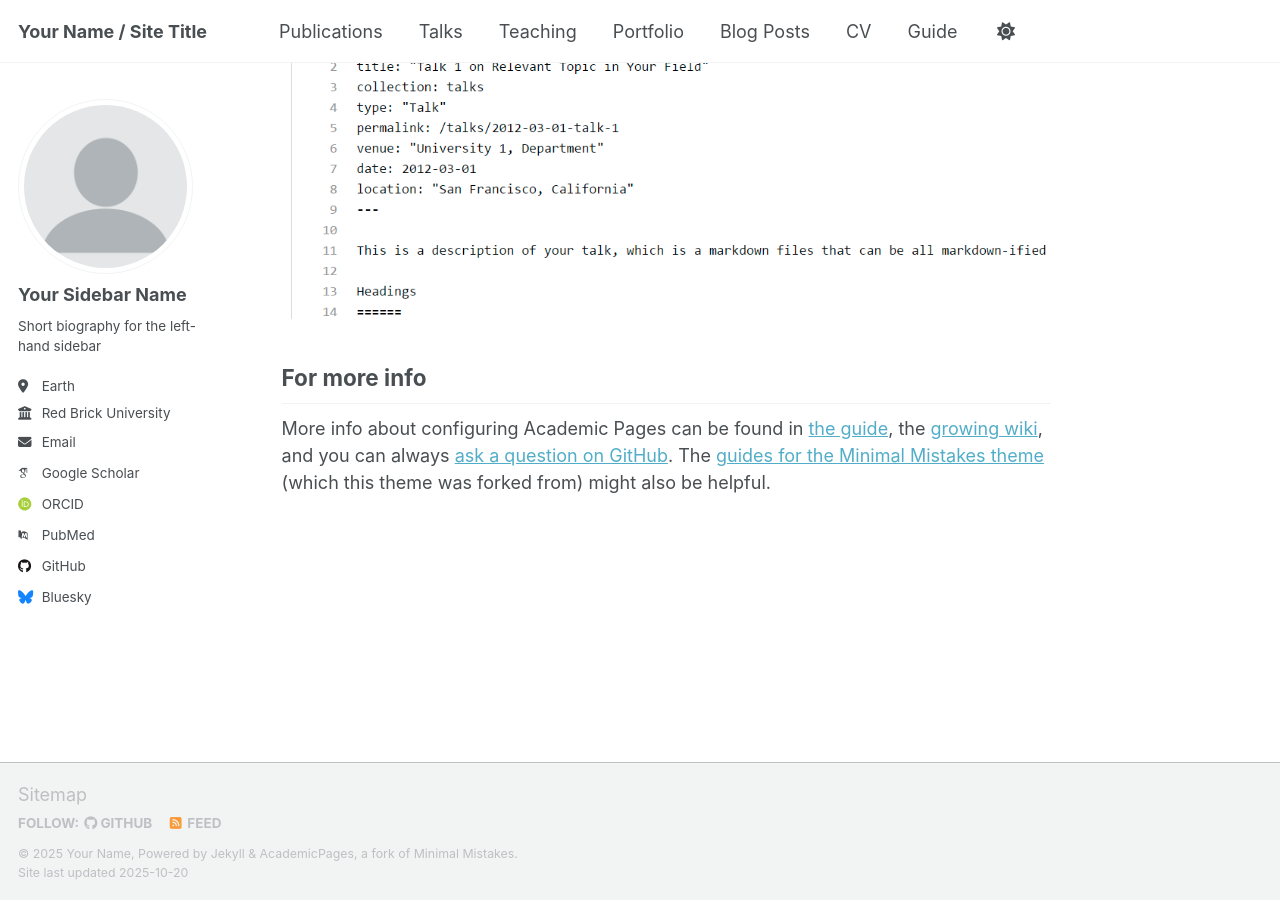
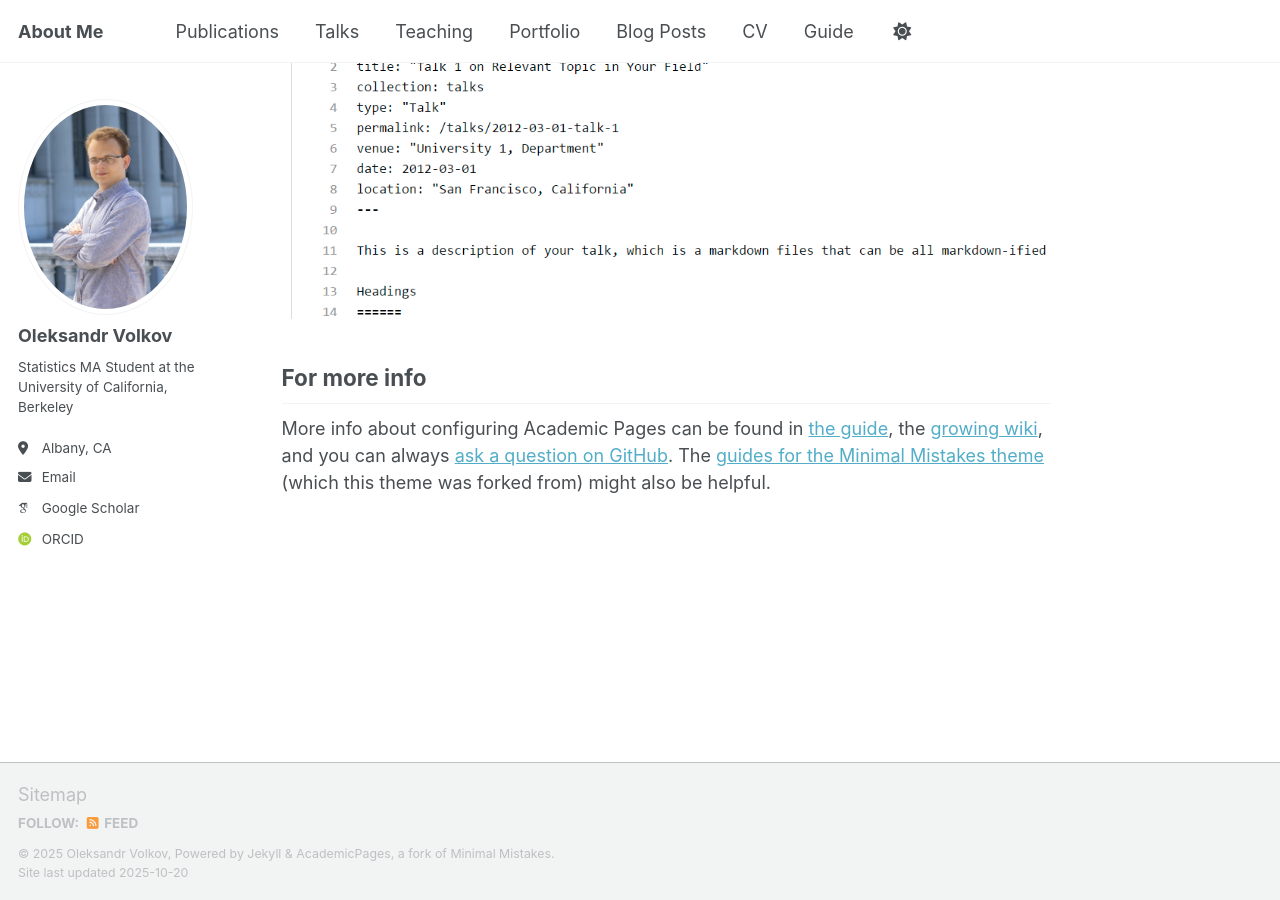
Before and after one commit to AlexVolkov0404/AlexVolkov0404.github.io, a Jekyll site: the page built from _pages/about.md, in a window 1280 px wide and 900 px high, scrolled down 2880 px. Built offline with Jekyll 4.4.1, drawn with Linux system fonts in a browser that asks for light colours; some web fonts are replaced; a script that is not in the unit is left out.

Commit message:
new version1

```diff
--- a/_config.yml
+++ b/_config.yml
@@ -9,11 +9,11 @@
 # Basic Site Settings
 locale                   : "en-US"
 site_theme               : "default" # Currently available options are "default", "air"
-title                    : "Your Name / Site Title"
+title                    : "About Me"
 title_separator          : "-"
-name                     : &name "Your Name"
+name                     : &name "Oleksandr Volkov"
 description              : &description "Your Name's academic portfolio"   # Update this with a general description of your site, this is the default if not overridden by a page
-url                      : https://academicpages.github.io # The base hostname & protocol for your site e.g. "https://[your GitHub username].github.io",
+url                      : https://AlexVolkov0404.github.io # The base hostname & protocol for your site e.g. "https://[your GitHub username].github.io",
                                                            # or if you already have some other page hosted on Github then use "https://[your GitHub username].github.io/[Your Repo Name]"
 baseurl                  : "" # the subpath of your site, e.g. "/blog"
 repository               : "academicpages/academicpages.github.io"
@@ -23,14 +23,14 @@ repository               : "academicpages/academicpages.github.io"
 #               Additional customization can be done by editing /_includes/author-profile.html
 author:
   # Biographic information
-  avatar           : "profile.png"
-  name             : "Your Sidebar Name"
+  avatar           : "Avatar.jpg"
+  name             : "Oleksandr Volkov"
   pronouns         : # example: "she/her"
-  bio              : "Short biography for the left-hand sidebar"
-  location         : "Earth"
-  employer         : "Red Brick University"
+  bio              : "Statistics MA Student at the University of California, Berkeley"
+  location         : "Albany, CA"
+  employer         : #"Red Brick University"
   uri              : # URL
-  email            : "none@example.org"
+  email            : "oleksandr_volkov@berkeley.edu"
 
   # Academic websites
   academia         : # URL
@@ -40,7 +40,7 @@ author:
   impactstory      : # URL
   orcid            : "https://orcid.org/yourorcidurl"
   semantic         : # URL
-  pubmed           : "https://www.ncbi.nlm.nih.gov/pubmed/?term=john+snow"
+  pubmed           : #"https://www.ncbi.nlm.nih.gov/pubmed/?term=john+snow"
   researchgate     : # URL
   scopus           : # URL
 
@@ -48,13 +48,13 @@ author:
   bitbucket        : # Username - Update with your username on the site
   codepen          : # Username
   dribbble         : # Username
-  github           : "academicpages"
+  github           : #"academicpages"
   kaggle           : # Username
   stackoverflow    : # User number or user number and name (i.e., use "1" or "1/jeff-atwood")
 
   # Social media
   artstation       : # Username
-  bluesky          : "bsky.app" # Replace this with you Bluesky username
+  bluesky          : #"bsky.app" # Replace this with you Bluesky username
   facebook         : # Username
   flickr           : # Username
   foursquare       : # Username
```
Also changed, not shown: CONTRIBUTING.md (deleted, +0 -7 lines), images/Avatar.jpg (added).
